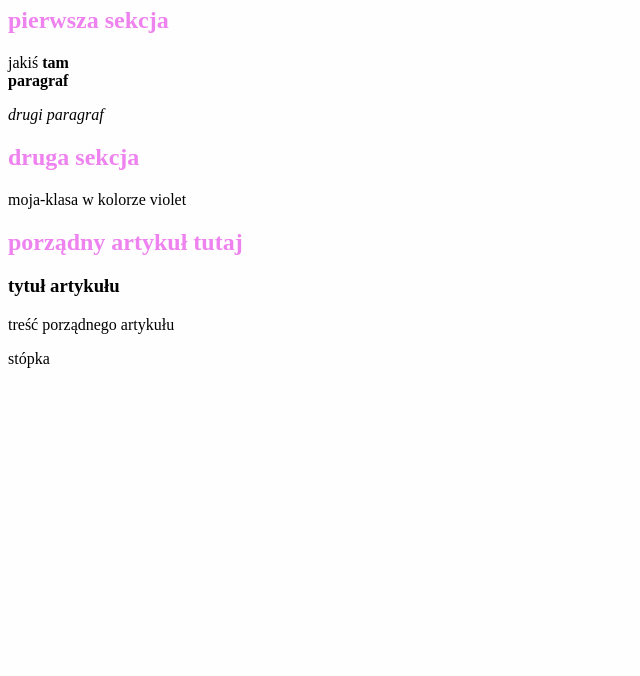
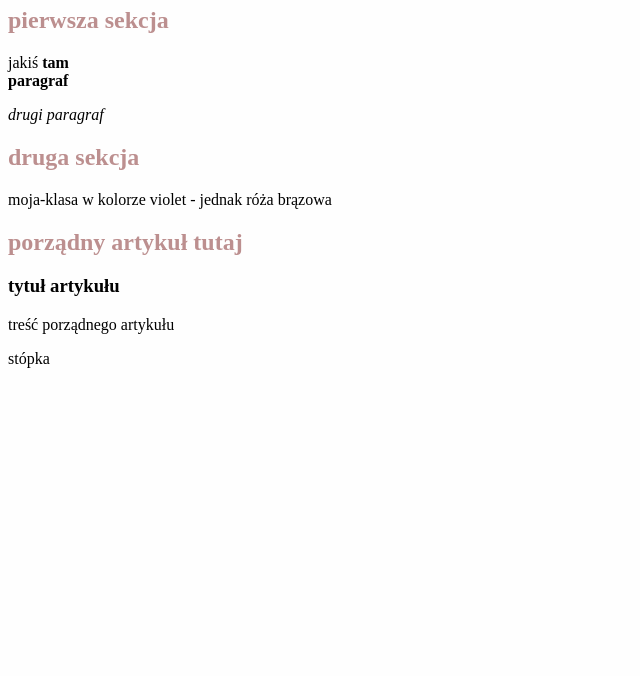
Before and after one commit to sebastian-misztal/homepage, a plain HTML site: page index.html in a window 1280 px wide. Shown: the part 124-800 px from the top of the page, without its empty margins (0-640 px from the left). Drawn offline with Linux system fonts and the light colour scheme.

Commit message:
changed color of moja-klasa class again and little bit of text

```diff
--- a/index.html
+++ b/index.html
@@ -28,7 +28,7 @@
         </section>
         <section>
             <h2 class="moja-klasa">druga sekcja</h2>
-            <p>moja-klasa w kolorze violet</p>
+            <p>moja-klasa w kolorze violet - jednak róża brązowa</p>
         </section>
         <section>
             <h2 class="moja-klasa">porządny artykuł tutaj</h2>
--- a/style.css
+++ b/style.css
@@ -9,5 +9,5 @@ h2 {
     color: #1460aa;
 }
 .moja-klasa {
-    color: violet;
+    color: rosybrown;
 }
```
